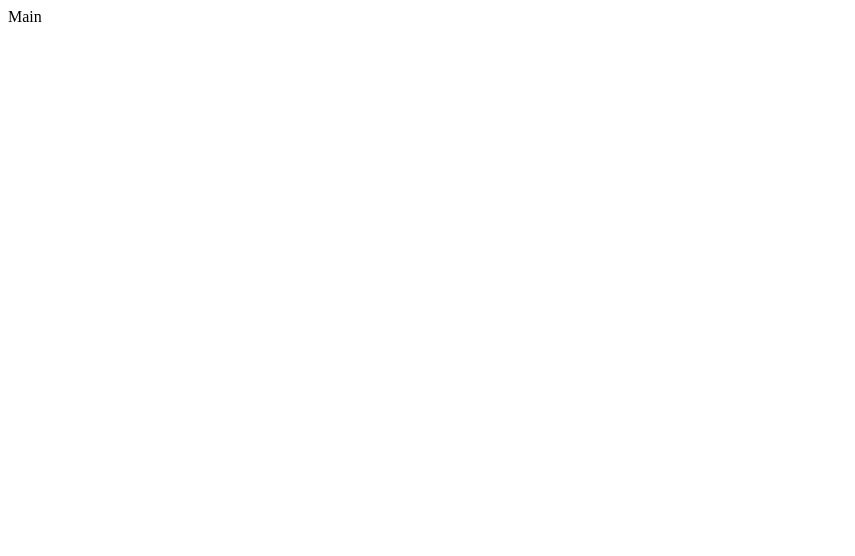
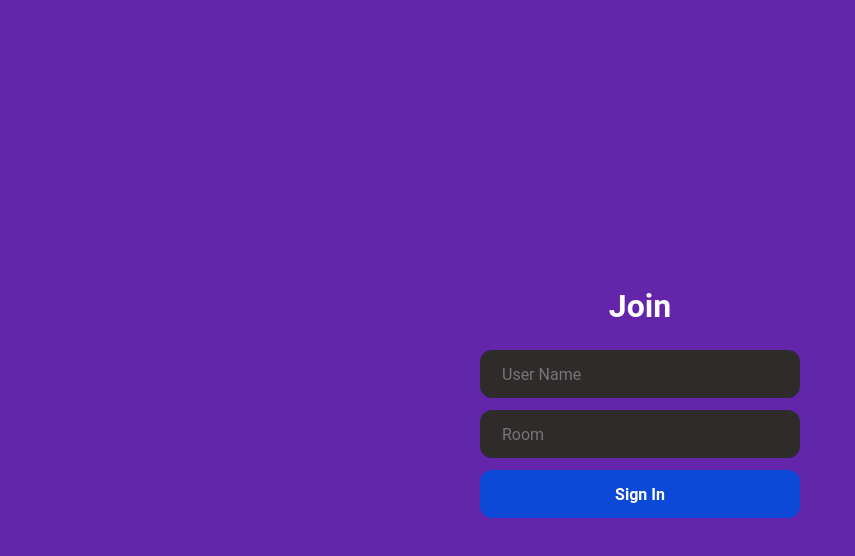
Before and after one commit to Petro-Psekho/ai-messenger, a React (Vite) app in the folder client/: page / in a window 1280 px wide. Shown: the top 556 px of the page, without its empty margins (0-855 px from the left). Built offline with nearby package versions, Linux system fonts and the light colour scheme.

Commit message:
add forn to client

```diff
--- a/client/src/components/Main.jsx
+++ b/client/src/components/Main.jsx
@@ -1,7 +1,73 @@
-import React from "react";
+import React, { useState } from "react";
+import { Link } from "react-router-dom";
+
+import styles from "../styles/Main.module.css";
+
+const FIELDS = {
+  NAME: "name",
+  ROOM: "room",
+};
 
 const Main = () => {
-  return <div>Main</div>;
+  const { NAME, ROOM } = FIELDS;
+  const [values, setValues] = useState({ [NAME]: "", [ROOM]: "" });
+
+  console.log(values);
+
+  const handleChange = ({ target: { value, name } }) => {
+    setValues({ ...values, [name]: value });
+  };
+
+  const handleClick = (e) => {
+    const isDisabled = Object.values(values).some((value) => !value);
+    if (isDisabled) {
+      e.preventDefault();
+    }
+  };
+
+  return (
+    <div className={styles.wrap}>
+      <div className={styles.container}>
+        <h1 className={styles.heading}>Join</h1>
+        <form className={styles.form}>
+          <div className={styles.group}>
+            <input
+              className={styles.input}
+              type="text"
+              name="name"
+              placeholder="User Name"
+              value={values[NAME]}
+              onChange={handleChange}
+              autoComplete="off"
+              required
+            />
+          </div>
+
+          <div className={styles.group}>
+            <input
+              className={styles.input}
+              type="text"
+              name="room"
+              placeholder="Room"
+              value={values[ROOM]}
+              onChange={handleChange}
+              autoComplete="off"
+              required
+            />
+          </div>
+          <Link
+            className={styles.group}
+            onClick={handleClick}
+            to={`/chat?name=${values[NAME]}&room=${values[ROOM]}`}
+          >
+            <button className={styles.button} type="submit">
+              Sign In
+            </button>
+          </Link>
+        </form>
+      </div>
+    </div>
+  );
 };
 
 export default Main;
--- a/client/src/main.jsx
+++ b/client/src/main.jsx
@@ -1,8 +1,8 @@
 import React from "react";
 import { createRoot } from "react-dom/client";
 import { BrowserRouter as Router } from "react-router-dom";
-
 import App from "./components/App";
+import styles from "./styles/main.css";
 
 const container = document.getElementById("root");
 const root = createRoot(container);
--- /dev/null
+++ b/client/src/styles/Main.module.css
@@ -0,0 +1,53 @@
+.wrap {
+  width: 100%;
+  height: 100vh;
+}
+
+.container {
+  width: 100%;
+  height: 100%;
+  display: flex;
+  align-items: center;
+  justify-content: center;
+  flex-direction: column;
+}
+
+.heading {
+  font-size: 32px;
+  line-height: 48px;
+  text-align: center;
+  color: #fff;
+}
+
+.form {
+  display: flex;
+  flex-direction: column;
+  row-gap: 12px;
+  margin-top: 20px;
+}
+
+.group {
+  min-width: 320px;
+  border-radius: 12px;
+  height: 48px;
+  overflow: hidden;
+}
+
+.input {
+  background: rgb(48, 43, 43);
+  width: 100%;
+  height: 100%;
+  color: #fff;
+  text-indent: 20px;
+  font-size: 16px;
+}
+
+.button {
+  cursor: pointer;
+  width: 100%;
+  height: 100%;
+  background: #0d49d7;
+  font-size: 16px;
+  font-weight: 700;
+  color: #fff;
+}
```
